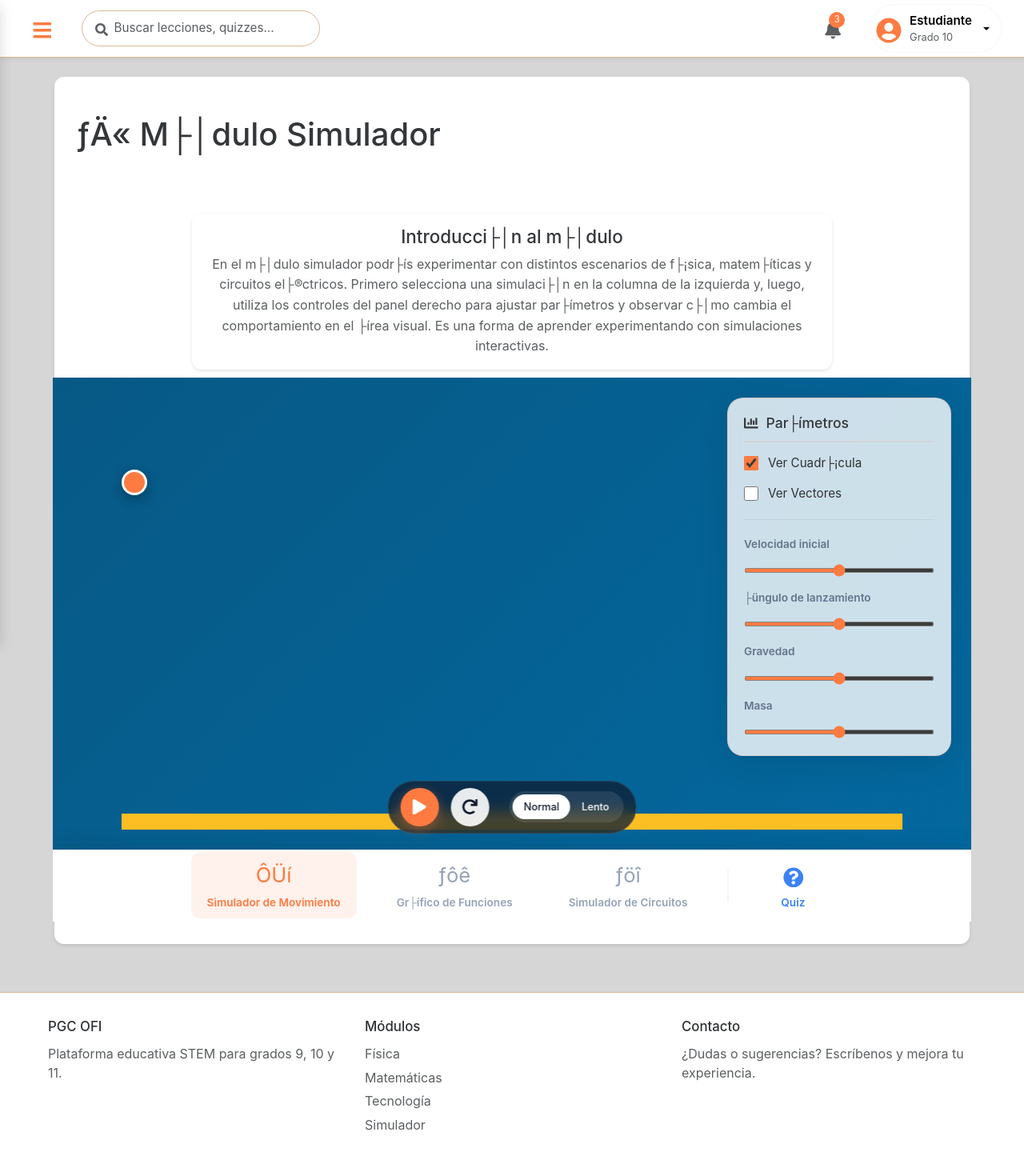
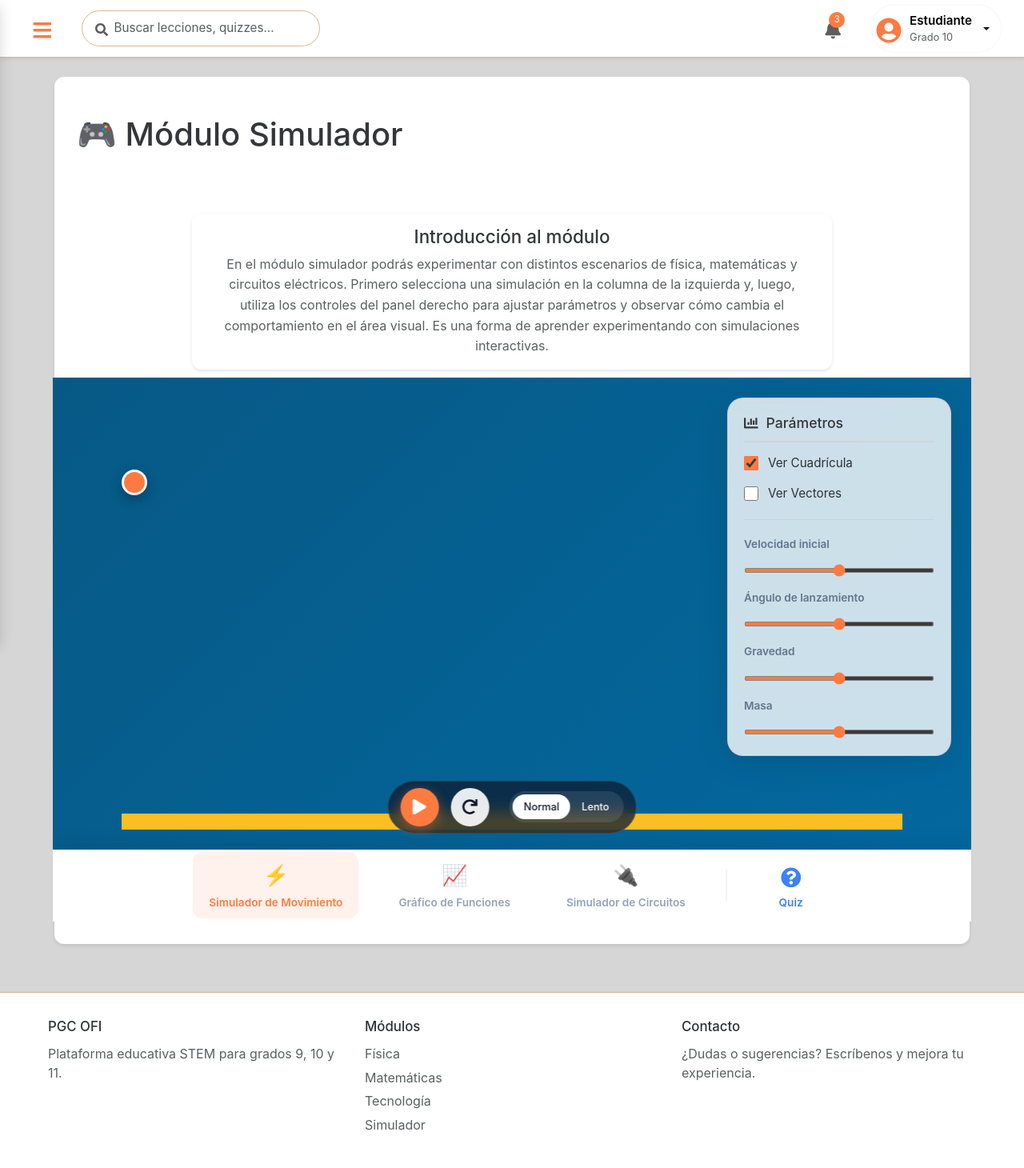
Before and after one commit to Dayana-Ortiz/FISIOMATBOT4.0, a React (Vite) app in the folder frontend/: page /simulator in a window 1280 px wide. Shown: the top 1460 px of the page at 80% size. Built offline with nearby package versions, Linux system fonts and the light colour scheme.

Commit message:
Fix encoding issues (mojibake) and properly restore all components from master

```diff
--- a/frontend/src/components/Layout/Layout.tsx
+++ b/frontend/src/components/Layout/Layout.tsx
@@ -10,7 +10,7 @@ const Layout: React.FC = () => {
 
   return (
     <div className="layout">
-      {/* Backdrop (fondo oscuro) al abrir el men├║ en m├│viles o desktop */}
+      {/* Backdrop (fondo oscuro) al abrir el menú en móviles o desktop */}
       {sidebarOpen && (
         <div
           className="sidebar-overlay"
--- a/frontend/src/components/Layout/Sidebar.css
+++ b/frontend/src/components/Layout/Sidebar.css
@@ -19,7 +19,7 @@
 }
 
 .sidebar.closed {
-  /* No se usa ancho m├¡nimo, se oculta completamente */
+  /* No se usa ancho mínimo, se oculta completamente */
   transform: translateX(-100%);
 }
 
--- a/frontend/src/components/Layout/Sidebar.tsx
+++ b/frontend/src/components/Layout/Sidebar.tsx
@@ -15,24 +15,24 @@ interface MenuItem {
 
 const Sidebar: React.FC<SidebarProps> = ({ isOpen, onToggle }) => {
   const menuItems: MenuItem[] = [
-    { path: '/dashboard', icon: '­ƒÅá', label: 'Inicio' },
-    { path: '/physics', icon: 'ÔÜø´©Å', label: 'Ciencia' },
-    { path: '/mathematics', icon: '­ƒº«', label: 'Matem├íticas' },
-    { path: '/technology', icon: '­ƒÆ╗', label: 'Tecnolog├¡a' },
-    { path: '/simulator', icon: '­ƒÄ«', label: 'Simulador' },
-    { path: '/progress', icon: '­ƒôê', label: 'Progreso' },
-    { path: '/profile', icon: '­ƒæñ', label: 'Perfil' },
-    { path: '/admin', icon: 'ÔÜÖ´©Å', label: 'Admin' },
+    { path: '/dashboard', icon: '🏠', label: 'Inicio' },
+    { path: '/physics', icon: '⚛️', label: 'Ciencia' },
+    { path: '/mathematics', icon: '🧮', label: 'Matemáticas' },
+    { path: '/technology', icon: '💻', label: 'Tecnología' },
+    { path: '/simulator', icon: '🎮', label: 'Simulador' },
+    { path: '/progress', icon: '📈', label: 'Progreso' },
+    { path: '/profile', icon: '👤', label: 'Perfil' },
+    { path: '/admin', icon: '⚙️', label: 'Admin' },
   ];
 
   return (
     <nav
       className={`sidebar ${isOpen ? 'open' : 'closed'}`}
-      aria-label="Navegaci├│n principal de m├│dulos"
+      aria-label="Navegación principal de módulos"
     >
       <div className="sidebar-header">
         <div className="logo">
-          <span className="logo-icon">­ƒÄô</span>
+          <span className="logo-icon">🎓</span>
           <span className="logo-text">FisioMathBoth</span>
         </div>
       </div>
@@ -45,7 +45,7 @@ const Sidebar: React.FC<SidebarProps> = ({ isOpen, onToggle }) => {
               className={({ isActive }) =>
                 `nav-item ${isActive ? 'active' : ''}`
               }
-              onClick={onToggle} // Al hacer clic en un enlace, cerramos el men├║
+              onClick={onToggle} // Al hacer clic en un enlace, cerramos el menú
             >
               <span className="nav-icon" aria-hidden="true">
                 {item.icon}
--- a/frontend/src/components/Modules/SimulatorModule.tsx
+++ b/frontend/src/components/Modules/SimulatorModule.tsx
@@ -23,19 +23,19 @@ const SimulatorModule: React.FC = () => {
     {
       id: 'physics',
       title: 'Simulador de Movimiento',
-      description: 'Observa c├│mo cambia el movimiento de un objeto al variar su velocidad, masa y ├íngulo de lanzamiento.',
-      parameters: ['Velocidad inicial', '├üngulo de lanzamiento', 'Gravedad', 'Masa']
+      description: 'Observa cómo cambia el movimiento de un objeto al variar su velocidad, masa y ángulo de lanzamiento.',
+      parameters: ['Velocidad inicial', 'Ángulo de lanzamiento', 'Gravedad', 'Masa']
     },
     {
       id: 'math',
-      title: 'Gr├ífico de Funciones',
-      description: 'Visualiza funciones matem├íticas en tiempo real y analiza su comportamiento.',
-      parameters: ['Funci├│n f(x)', 'Rango de x', 'Color de gr├ífica', 'Espesor de l├¡nea']
+      title: 'Gráfico de Funciones',
+      description: 'Visualiza funciones matemáticas en tiempo real y analiza su comportamiento.',
+      parameters: ['Función f(x)', 'Rango de x', 'Color de gráfica', 'Espesor de línea']
     },
     {
       id: 'circuit',
       title: 'Simulador de Circuitos',
-      description: 'Construye circuitos el├®ctricos virtuales y mide voltaje, corriente y resistencia.',
+      description: 'Construye circuitos eléctricos virtuales y mide voltaje, corriente y resistencia.',
       parameters: ['Resistencia', 'Voltaje', 'Corriente', 'Tipo de componente']
     }
   ];
@@ -45,22 +45,22 @@ const SimulatorModule: React.FC = () => {
   return (
     <div className="module-container">
       <div className="module-header">
-        <h1 className="module-title">­ƒÄ« M├│dulo Simulador</h1>
+        <h1 className="module-title">🎮 Módulo Simulador</h1>
       </div>
 
       <article className="module-intro">
-        <h2>Introducci├│n al m├│dulo</h2>
+        <h2>Introducción al módulo</h2>
         <p>
-          En el m├│dulo simulador podr├ís experimentar con distintos escenarios de f├¡sica,
-          matem├íticas y circuitos el├®ctricos. Primero selecciona una simulaci├│n en la columna
+          En el módulo simulador podrás experimentar con distintos escenarios de física,
+          matemáticas y circuitos eléctricos. Primero selecciona una simulación en la columna
           de la izquierda y, luego, utiliza los controles del panel derecho para ajustar
-          par├ímetros y observar c├│mo cambia el comportamiento en el ├írea visual. Es una forma
+          parámetros y observar cómo cambia el comportamiento en el área visual. Es una forma
           de aprender experimentando con simulaciones interactivas.
         </p>
       </article>
 
       <div className="module-content fmb-inmersive-layout">
-        {/* Capa Principal: Simulaci├│n */}
+        {/* Capa Principal: Simulación */}
         <div className="simulation-canvas-area">
           <div className={`simulation-visualization inmersive-view ${activeSimulation}-bg`}>
             {activeSimulation === 'physics' && (
@@ -91,11 +91,11 @@ const SimulatorModule: React.FC = () => {
             {activeSimulation === 'circuit' && (
               <div className="circuit-simulation">
                 <div className="circuit-diagram">
-                  <div className="battery">­ƒöï</div>
-                  <div className="wire">ÔöüÔöüÔöüÔöü</div>
-                  <div className="resistor">ÔÅÜ</div>
-                  <div className="wire">ÔöüÔöüÔöüÔöü</div>
-                  <div className="led">­ƒÆí</div>
+                  <div className="battery">🔋</div>
+                  <div className="wire">━━━━</div>
+                  <div className="resistor">⏚</div>
+                  <div className="wire">━━━━</div>
+                  <div className="led">💡</div>
                 </div>
               </div>
             )}
@@ -105,14 +105,14 @@ const SimulatorModule: React.FC = () => {
         {/* Panel de Control Fisiomatbot: Flotante Derecho */}
         <aside className="fmb-floating-panel">
           <header className="fmb-panel-header">
-            <h4><FaChartBar /> Par├ímetros</h4>
+            <h4><FaChartBar /> Parámetros</h4>
           </header>
 
           <div className="fmb-panel-body">
             <div className="fmb-control-list">
               <div className="fmb-check-item">
                 <input type="checkbox" id="grid" defaultChecked />
-                <label htmlFor="grid">Ver Cuadr├¡cula</label>
+                <label htmlFor="grid">Ver Cuadrícula</label>
               </div>
               <div className="fmb-check-item">
                 <input type="checkbox" id="vectors" />
@@ -133,7 +133,7 @@ const SimulatorModule: React.FC = () => {
           </div>
         </aside>
 
-        {/* Controles de Acci├│n: Barra Central Inferior */}
+        {/* Controles de Acción: Barra Central Inferior */}
         <div className="fmb-action-bar">
           <div className="fmb-playback-controls">
             <button
@@ -157,7 +157,7 @@ const SimulatorModule: React.FC = () => {
           </div>
         </div>
 
-        {/* Navegaci├│n Modular: Barra Inferior Fisiomatbot */}
+        {/* Navegación Modular: Barra Inferior Fisiomatbot */}
         <nav className="fmb-mode-navigation">
           {simulations.map((sim) => (
             <button
@@ -166,9 +166,9 @@ const SimulatorModule: React.FC = () => {
               onClick={() => setActiveSimulation(sim.id)}
             >
               <div className="fmb-mode-icon">
-                {sim.id === 'physics' && 'ÔÜí'}
-                {sim.id === 'math' && '­ƒôê'}
-                {sim.id === 'circuit' && '­ƒöî'}
+                {sim.id === 'physics' && '⚡'}
+                {sim.id === 'math' && '📈'}
+                {sim.id === 'circuit' && '🔌'}
               </div>
               <span className="fmb-mode-name">{sim.title}</span>
             </button>
```
Also changed, not shown: frontend/src/components/Modules/ModuleStyles.css (+7 -7 lines), frontend/src/components/common/Button.tsx (line endings or trailing spaces), frontend/src/components/common/Card.tsx (line endings or trailing spaces), frontend/src/components/common/CommonStyles.css (line endings or trailing spaces).
